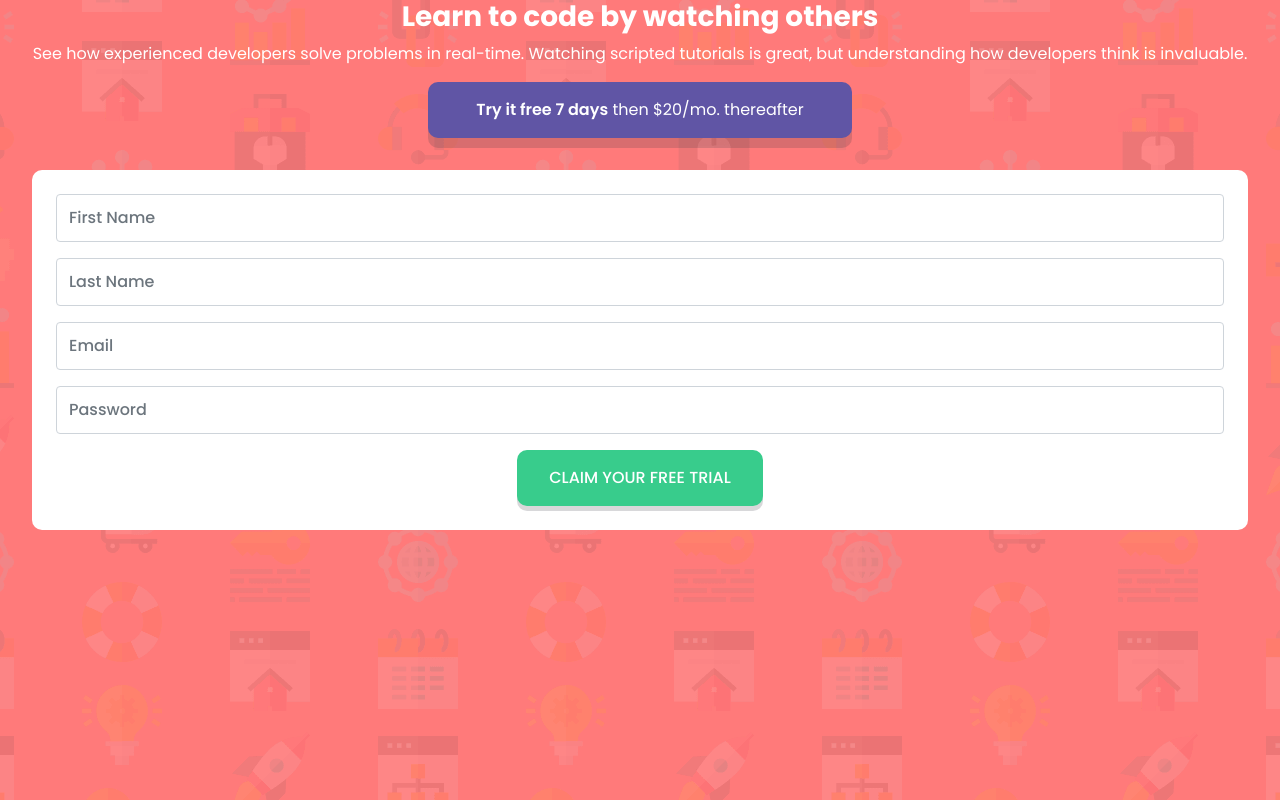
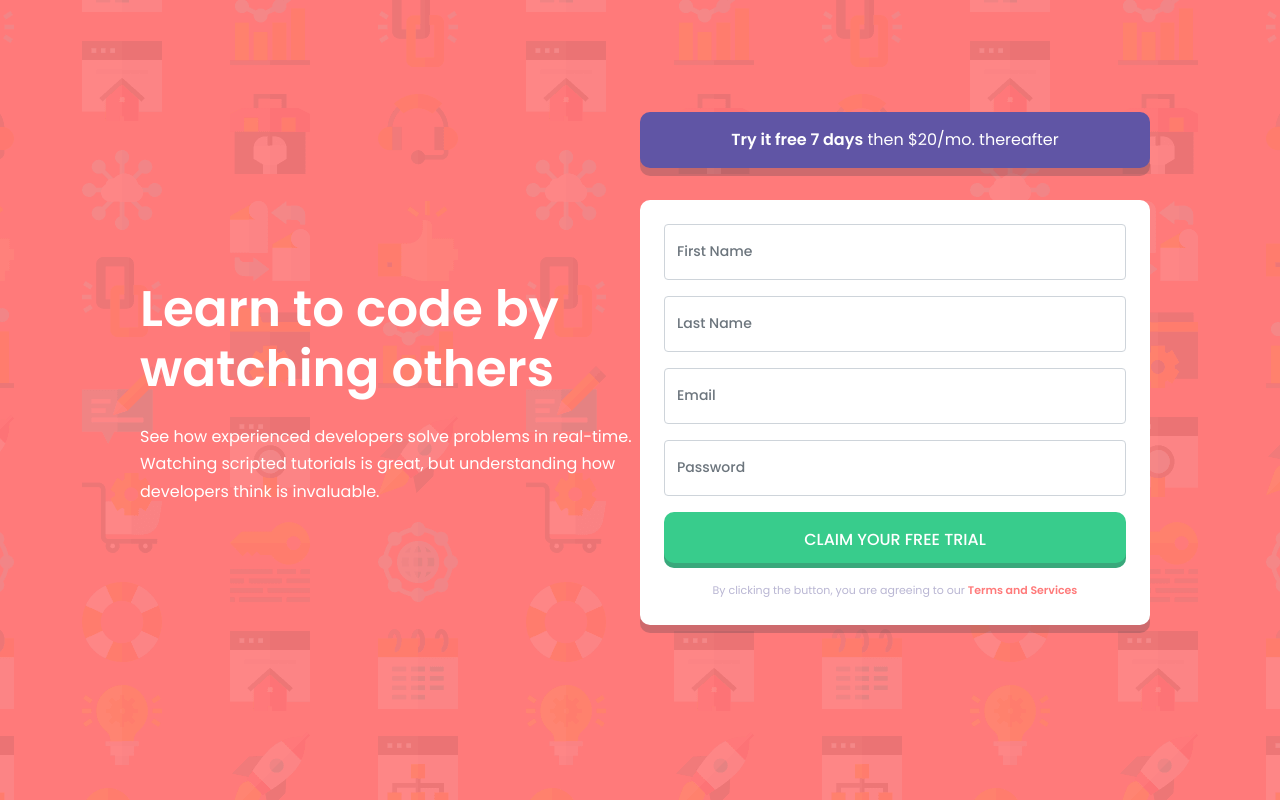
Before and after one commit to denizerisen/intro-component-with-sign-up-form, a React (Create React App) app: page / in a window 1280 px wide. Built offline with nearby package versions, Linux system fonts and the light colour scheme.

Commit message:
responsive design + form validation

```diff
--- a/src/App.js
+++ b/src/App.js
@@ -12,9 +12,11 @@ function App() {
         <h1> Learn to code by watching others</h1>
         <p>See how experienced developers solve problems in real-time. Watching scripted tutorials is great,
           but understanding how developers think is invaluable. </p>
-          <ButtonTrial/>
-          <SignUpForm/>
-     </div>
+      </div>
+      <div className="form-with-cta">
+        <ButtonTrial/>
+        <SignUpForm/>
+      </div>
     </div>
   );
 }
--- a/src/components/ButtonTrial/ButtonTrial.js
+++ b/src/components/ButtonTrial/ButtonTrial.js
@@ -2,8 +2,8 @@ import React from 'react'
 
 function ButtonTrial(){
 
-  return  <div>
-            <button className="trial-button" type="click"> <span>Try it free 7 days</span> then $20/mo. thereafter</button>
+  return  <div className="trial-cta">
+            <span>Try it free 7 days</span> then $20/mo. thereafter
           </div>
 }
 export default ButtonTrial;
--- a/src/components/Form/SignUpForm.js
+++ b/src/components/Form/SignUpForm.js
@@ -1,7 +1,6 @@
 import React, { Component } from 'react'
 import {Form, ErrorMessage, Formik, Field} from 'formik'
 import * as yup from 'yup'
-import {Row, Col} from 'react-bootstrap'
 
 export default class SignUpForm extends Component {
     render() {
@@ -14,25 +13,44 @@ export default class SignUpForm extends Component {
                         email: '',
                         password: '',
                     }}
+                    validationSchema={yup.object().shape({
+                        name: yup.string()
+                            .required('Your first name is required.'),
+                        surname: yup.string()
+                            .required('Your last name is required.'),
+                        email: yup.string()
+                            .required('Your last name is required.')
+                            .email('Please enter your email addres in format: yourname@example.com'),
+                        password: yup.string()
+                            .required()
+                    })}
+                    onSubmit={fields =>{
+                        //send API request with fields as parameter.
+                        console.log(fields);
+                    }}
                     render={({errors, touched})=>(
                         <Form>
                            <div className="form-group">
-                                <Field name="name" type="text" placeholder="First Name" className="form-control"/>
+                                <Field name="name" type="text" placeholder="First Name" className={'form-control ' + (errors.name && touched.name ? ' is-invalid' : '')}/>
+                                <ErrorMessage name="name" component="div" className="invalid-feedback" />
                            </div>
                            <div className="form-group">
-                                <Field name="surname" type="text" placeholder="Last Name" className="form-control"/>
+                                <Field name="surname" type="text" placeholder="Last Name" className={'form-control ' + (errors.surname && touched.surname ? ' is-invalid' : '')}/>
+                                <ErrorMessage name="surname" component="div" className="invalid-feedback" />
                            </div>
                            <div className="form-group">
-                                <Field name="email" type="text" placeholder="Email" className="form-control"/>
+                                <Field name="email" type="text" placeholder="Email" className={'form-control ' + (errors.email && touched.email ? ' is-invalid' : '')}/>
+                                <ErrorMessage name="email" component="div" className="invalid-feedback" />
                            </div>
                            <div className="form-group">
-                                <Field name="password" type="password" placeholder="Password" className="form-control"/>
+                                <Field name="password" type="password" placeholder="Password" className={'form-control ' + (errors.password && touched.password ? ' is-invalid' : '')}/>
+                                <ErrorMessage name="password" component="div" className="invalid-feedback" />
                            </div>
-                           <button type="submit" className="free-trial-submit">Claim your free trial </button>
+                           <button type="submit" className="trial-submit-button">Claim your free trial </button>
                         </Form>
                     )}
                 />
-
+                <p className="terms-and-service-link">By clicking the button, you are agreeing to our <span>Terms and Services</span></p>
             </div>
         )
     }
--- a/src/css/layout/layout.css
+++ /dev/null
@@ -1,3 +0,0 @@
-body {
-  font: 100% Helvetica, sans-serif;
-  color: #F00; }
--- a/src/css/main.css
+++ b/src/css/main.css
@@ -6,25 +6,29 @@ body {
   background-image: url(../images/bg-intro-desktop.png); }
 
 .grid {
-  margin: 0 2em; }
+  margin: 0 1.5em; }
 
 .hero-text {
+  margin-top: 6em;
   color: white;
   text-align: center; }
   .hero-text h1 {
     font-family: "Poppins", sans-serif;
-    font-weight: 700;
+    font-weight: 600;
     font-size: 28px; }
   .hero-text p {
     font-family: "Poppins", sans-serif;
     font-weight: 400;
-    line-height: 1.5em; }
+    padding: 0 0.5rem;
+    line-height: 1.7em;
+    margin-top: 1.5em; }
 
-.trial-button {
+.trial-cta {
   background: #6055a5;
   border: none;
   border-radius: 10px;
-  box-shadow: 0px 10px 0px 0px rgba(62, 60, 73, 0.2);
+  box-shadow: 0px 8px 0px 0px rgba(62, 60, 73, 0.25);
+  margin-top: 3.5em;
   padding: 1rem 3rem;
   text-decoration: none;
   color: white;
@@ -33,29 +37,82 @@ body {
   line-height: 1.5em;
   font-family: "Poppins", sans-serif;
   font-weight: 400; }
-  .trial-button span {
+  .trial-cta span {
     font-weight: 600; }
+
+.trial-submit-button {
+  text-transform: uppercase;
+  background: #38cc8c;
+  color: white;
+  border: none;
+  border-radius: 10px;
+  box-shadow: inset 0px -5px 0px 0px rgba(62, 60, 73, 0.25);
+  padding: 1rem 2rem;
+  width: 100%;
+  text-align: center;
+  font-family: "Poppins", sans-serif;
+  font-weight: 500; }
+
+.form-control {
+  height: 4em;
+  font-family: "Poppins", sans-serif;
+  font-weight: 500;
+  font-size: 14px; }
+
+input[type="text"], textarea {
+  outline: none;
+  box-shadow: none !important; }
+
+.form-control:focus {
+  border: 1px solid #6055a5 !important; }
 
 .sign-up-form {
   background: white;
   border-radius: 10px;
   margin-top: 2em;
-  padding: 1.5em; }
+  margin-bottom: 4em;
+  padding: 1.5em;
+  box-shadow: 0px 8px 0px 0px rgba(62, 60, 73, 0.25); }
 
-.free-trial-submit {
-  text-transform: uppercase;
-  background: #38cc8c;
-  color: white;
-  border: none;
-  border-radius: 10px;
-  box-shadow: 0px 5px 0px 0px rgba(62, 60, 73, 0.2);
-  padding: 1rem 2rem;
+.terms-and-service-link {
+  font-family: "Poppins", sans-serif;
+  font-weight: 400;
+  font-size: 11px;
+  color: #b9b6d3;
   text-align: center;
-  font-family: "Poppins", sans-serif;
-  font-weight: 500; }
+  padding: 0 1rem;
+  margin-top: 1em;
+  margin-bottom: 0;
+  line-height: 2em; }
+  .terms-and-service-link span {
+    font-weight: 600;
+    color: #ff7a7a; }
 
-.form-control {
-  height: 3em;
-  font-family: "Poppins", sans-serif;
-  font-weight: 500;
-  font-size: 16px; }
+@media (min-width: 768px) {
+  .hero-text {
+    text-align: left;
+    align-self: center;
+    justify-self: right;
+    margin-top: 0;
+    max-width: 500px; }
+    .hero-text h1 {
+      font-size: 50px; }
+    .hero-text p {
+      padding: 0; }
+  .hero-text p {
+    padding: 0; }
+  .grid {
+    position: absolute;
+    margin: auto;
+    top: 0;
+    right: 0;
+    bottom: 0;
+    left: 0;
+    display: grid;
+    grid-template-columns: repeat(2, 50%); }
+  .form-with-cta {
+    justify-self: left;
+    align-self: center;
+    min-width: 510px; }
+  .trial-cta {
+    margin-top: 0; } }
--- a/src/sass/abstracts/colors.sass
+++ b/src/sass/abstracts/colors.sass
@@ -2,5 +2,5 @@
 $primary-red: hsl(0, 100%, 74%)
 $primary-green: hsl(154, 59%, 51%)
 $accent-blue: hsl(248, 32%, 49%)
-$dark-blue: hsla(249, 10%, 26%, 0.2)
+$dark-blue: hsla(249, 10%, 26%, 0.25)
 $grayish-blue: hsl(246, 25%, 77%)
--- a/src/sass/components/buttons.sass
+++ b/src/sass/components/buttons.sass
@@ -1,8 +1,9 @@
-.trial-button
+.trial-cta
     background: $accent-blue
     border: none
     border-radius: 10px
-    box-shadow: 0px 10px 0px 0px $dark-blue
+    box-shadow: 0px 8px 0px 0px $dark-blue
+    margin-top: 3.5em
     padding: 1rem 3rem
     text-decoration: none
     color: white
@@ -12,3 +13,20 @@
     +font($font-regular)
     span
         font-weight: $font-semibold
+
+
+.trial-submit-button
+    text-transform: uppercase
+    background: $primary-green
+    color: white
+    border: none
+    border-radius: 10px
+    box-shadow: inset 0px -5px 0px 0px $dark-blue
+    padding: 1rem 2rem
+    width: 100%
+    text-align: center
+    +font($font-medium)
+.form-control
+    height: 4em
+    +font($font-medium)
+    font-size: 14px
--- a/src/sass/components/form.sass
+++ b/src/sass/components/form.sass
@@ -1,20 +1,29 @@
+//override bootstrap blue glow in inputs
+input[type="text"], textarea
+  outline: none
+  box-shadow: none !important
+
+.form-control:focus
+    border: 1px solid $accent-blue !important
+
+
 .sign-up-form
     background: white
     border-radius: 10px
     margin-top: 2em
+    margin-bottom: 4em
     padding: 1.5em
+    box-shadow: 0px 8px 0px 0px $dark-blue
 
-.free-trial-submit
-    text-transform: uppercase
-    background: $primary-green
-    color: white
-    border: none
-    border-radius: 10px
-    box-shadow: 0px 5px 0px 0px $dark-blue
-    padding: 1rem 2rem
+.terms-and-service-link
+    +font($font-regular)
+    font-size: 11px
+    color: $grayish-blue
     text-align: center
-    +font($font-medium)
-.form-control
-    height: 3em
-    +font($font-medium)
-    font-size: 16px
+    padding: 0 1rem
+    margin-top: 1em
+    margin-bottom: 0
+    line-height: 2em
+    span
+        font-weight: $font-semibold
+        color: $primary-red
--- a/src/sass/layout/layout.sass
+++ b/src/sass/layout/layout.sass
@@ -1,7 +1,4 @@
-$mobile-screen: 576px
-$tablet-screen: 768px
-$desktop-screen: 992px
-$large-screen: 1200px
+
 
 body
   height: 100%
@@ -10,14 +7,49 @@ body
   background-color: $primary-red
   background-image: url(../images/bg-intro-desktop.png)
 .grid
-  margin: 0 2em
+  margin: 0 1.5em
+=grid--md()
+  .grid
+    position: absolute
+    margin: auto
+    top: 0
+    right: 0
+    bottom: 0
+    left: 0
+    display: grid
+    grid-template-columns: repeat(2,50%)
+  .form-with-cta
+    justify-self: left
+    align-self: center
+    min-width: 510px
+  .trial-cta
+    margin-top: 0
 
 .hero-text
+  margin-top: 6em
   color: white
   text-align: center
   h1
-    +font($font-bold)
+    +font($font-semibold)
     font-size: 28px
   p
     +font($font-regular)
-    line-height: 1.5em
+    padding: 0 0.5rem
+    line-height: 1.7em
+    margin-top: 1.5em
+
+=hero-text--md()
+  .hero-text
+    text-align: left
+    align-self: center
+    justify-self: right
+    margin-top: 0
+    max-width: 500px
+    h1
+      font-size: 50px
+    p
+      padding: 0
+=hero-p--md()
+  .hero-text
+    p
+      padding: 0
--- a/src/sass/main.sass
+++ b/src/sass/main.sass
@@ -3,3 +3,4 @@
 @import layout/layout
 @import components/buttons
 @import components/form
+@import layout/media-queries
```
Also changed, not shown: src/sass/layout/media-queries.sass (added, +9 -0 lines), src/css/components/buttons.css (deleted).
